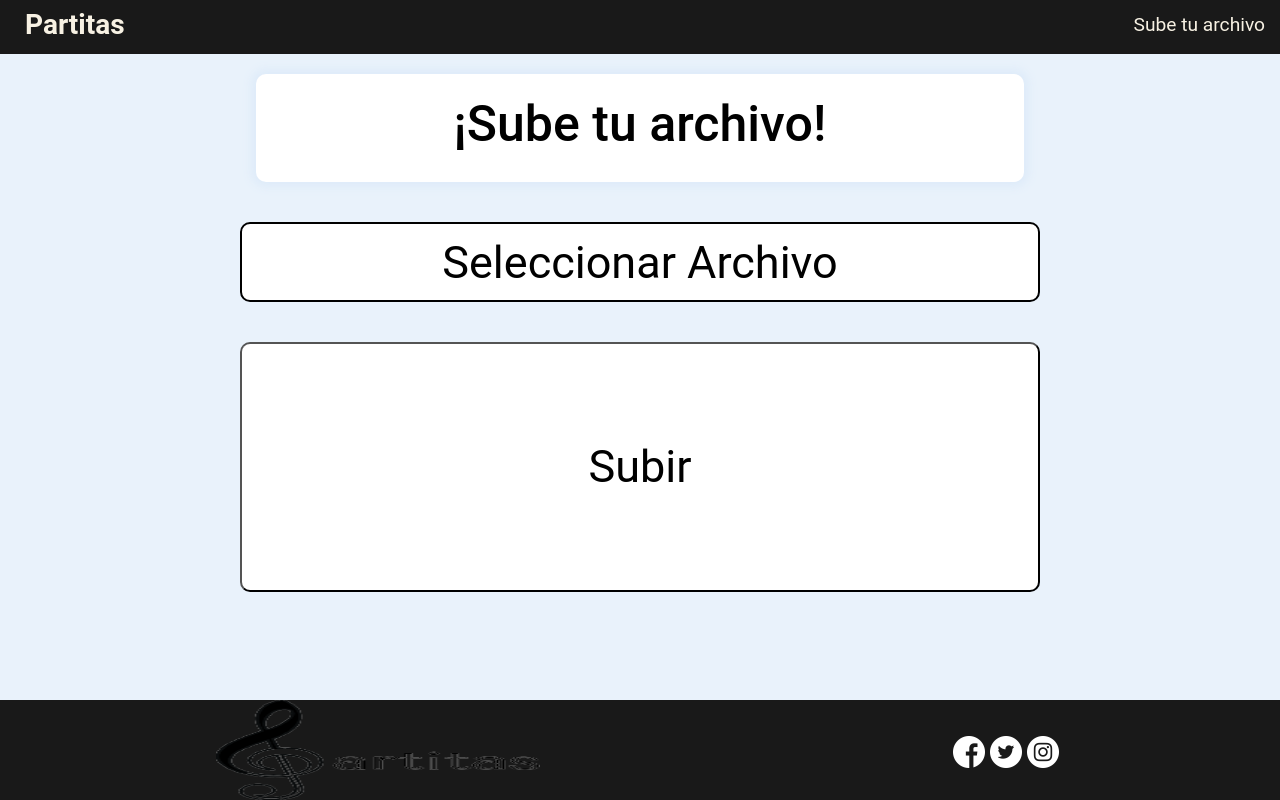
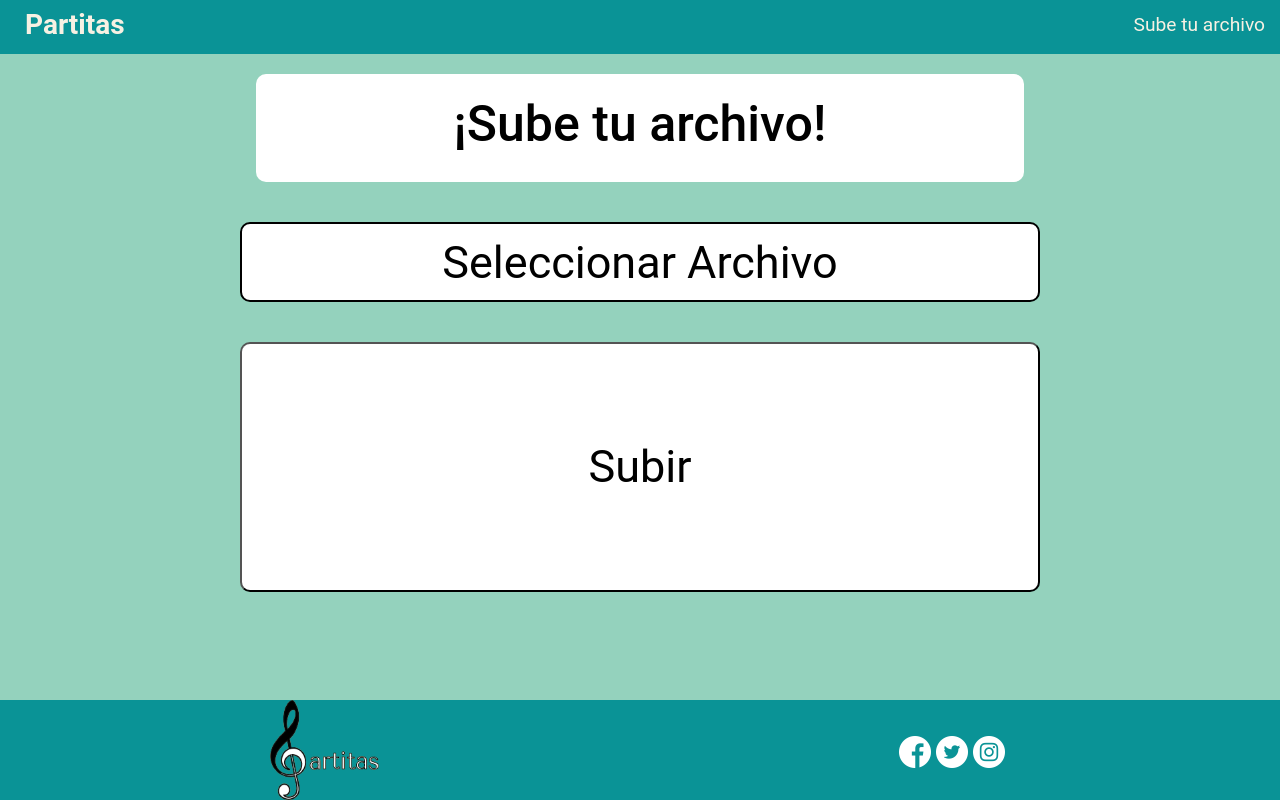
Before and after one commit to MrAnacletus/Feria-Polymnia, a React (Create React App) app: page / in a window 1280 px wide. Built offline with nearby package versions, Linux system fonts and the light colour scheme.

Commit message:
modified:   src/App.css 	modified:   src/Componentes/Menu/Menu.css 	modified:   src/Componentes/PantallaDeCarga/PantallaDeCarga.css 	modified:   src/logos/partitas.png 	modified:   src/variables.css

```diff
--- a/src/App.css
+++ b/src/App.css
@@ -9,7 +9,7 @@
   min-height: 100vh;
   width: 100%;
   position: relative;
-  background: #e9f2fb;
+  background: var(--color-6);
 }
 
 .App-logo {
@@ -57,9 +57,6 @@
 .colorBg{
   overflow-x: hidden;
   overflow-y: hidden;
-  /* background: rgba(41, 39, 39, 0.753); */
-  background: #e9f2fb;
-
 }
 
 .Footer {
@@ -84,7 +81,6 @@ background: var(--color-7);
 */
 
 .logoFooter {
-	width: 324px;
 	float: left;
 	margin-left: 10px;
 }
--- a/src/Componentes/Menu/Menu.css
+++ b/src/Componentes/Menu/Menu.css
@@ -199,7 +199,6 @@
 	margin-right: auto;
 	max-width: var(--bs-content-width,768px);
 	background-color: rgba(255,255,255,255);
-	box-shadow: 0px 0px 10px 5px #deebf9;
 	border-radius: 10px;
 	padding: 20px;
 }
--- a/src/Componentes/PantallaDeCarga/PantallaDeCarga.css
+++ b/src/Componentes/PantallaDeCarga/PantallaDeCarga.css
@@ -9,8 +9,6 @@
     margin-top: 20px;
     margin-left: 20%;
     margin-right: 20%;
-    background-color: rgba(255,255,255,255);
-	box-shadow: 0px 0px 10px 5px #deebf9;
 	border-radius: 10px;
     background-color: white;
     padding: 20px;
@@ -18,7 +16,6 @@
 
 .PantallaDeCarga{
     align-items: center;
-    background-color: #e9f2fb;
     display: flex;
     justify-content: space-evenly;
     align-content: space-around;
--- a/src/variables.css
+++ b/src/variables.css
@@ -4,9 +4,9 @@
     --color-3: #847EA0;
     --color-4: #73787B;
     --color-5: #F2F2F4;
-    --color-6: rgba(217,217,217,1);
-    --color-7: rgba(25,25,25,1);
+    --color-6: #94D2BD;
+    --color-7: #0A9396;
     --shadow: #deebf9;
     --background: #e9f2fb;
-    --color-hover: #9b3712;
+    --color-hover: #cfdbd5;
 }
```
Also changed, not shown: src/logos/partitas.png.
